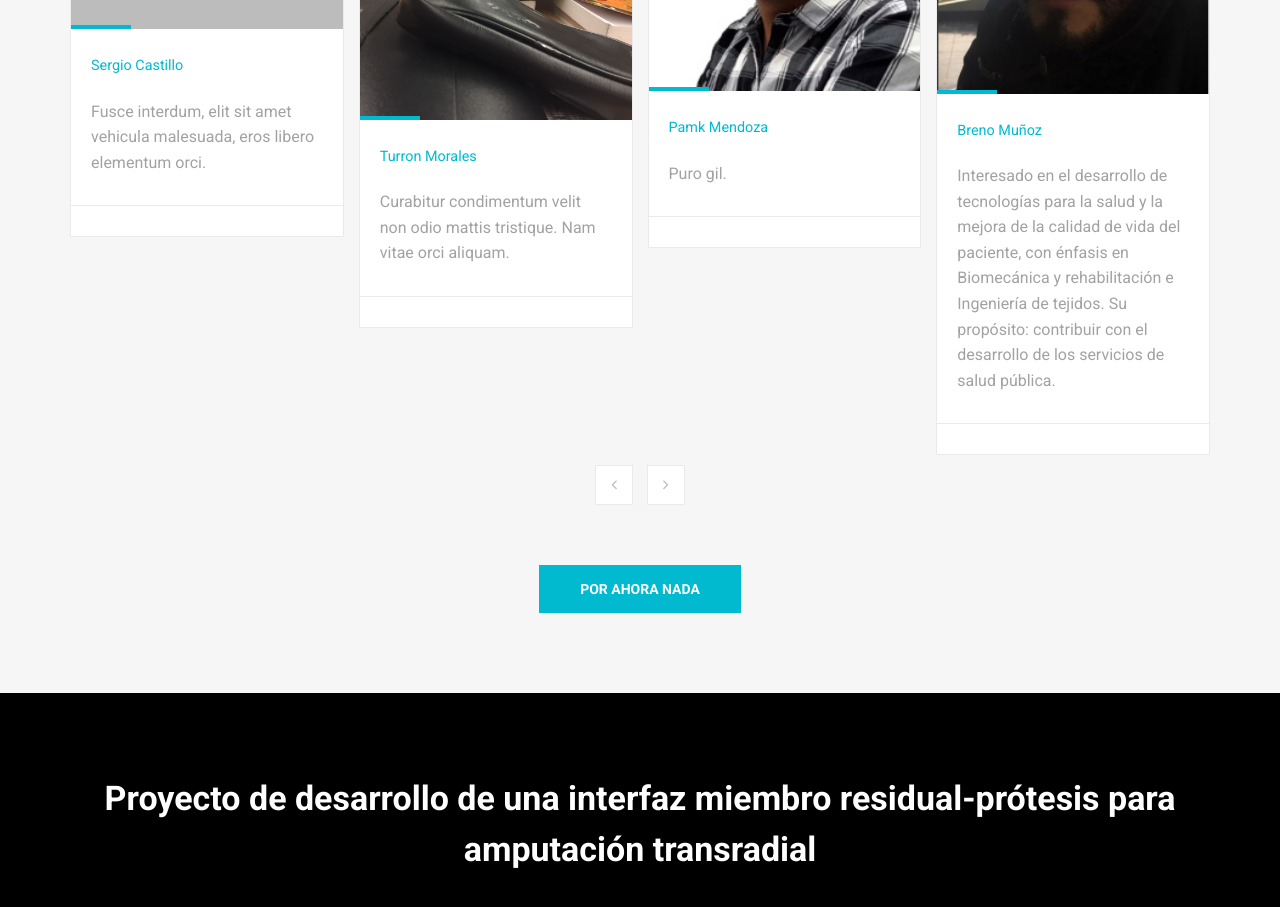
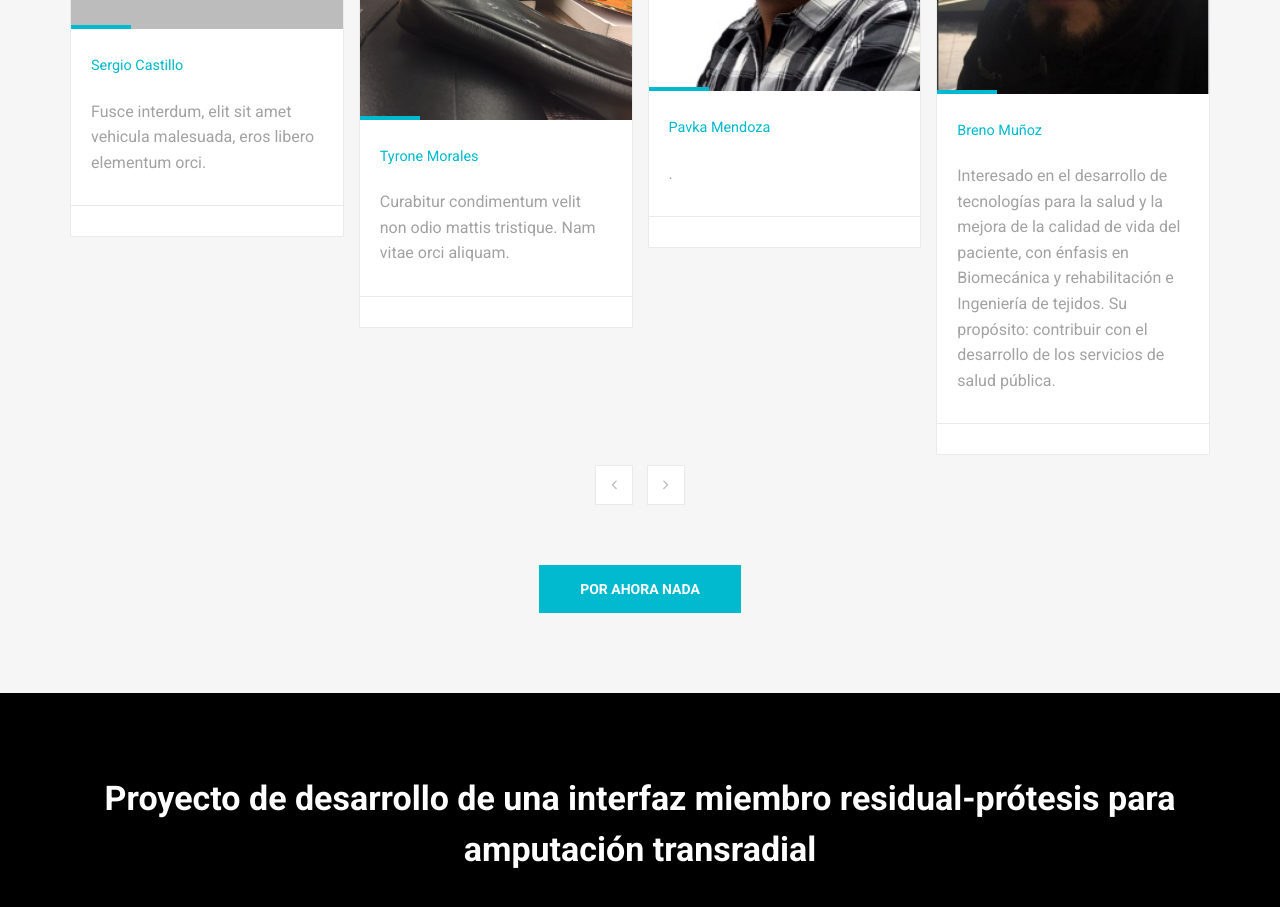
Before and after one commit to treck14/home, a plain HTML site: page index.html in a window 1280 px wide. Shown: the part 2000-2907 px from the top of the page. Drawn offline with Linux system fonts and the light colour scheme; a web font is replaced by a local one.

Commit message:
Update index.html

```diff
--- a/index.html
+++ b/index.html
@@ -296,7 +296,7 @@
                             </div><!-- end image-wrap -->
                             <div class="course-details">
                                 <h4>
-                                    <small>Turron Morales</small>
+                                    <small>Tyrone Morales</small>
 
                                 </h4>
                                 <p>Curabitur condimentum velit non odio mattis tristique. Nam vitae orci aliquam. </p>
@@ -323,10 +323,10 @@
                             </div><!-- end image-wrap -->
                             <div class="course-details">
                                 <h4>
-                                    <small>Pamk Mendoza</small>
+                                    <small>Pavka Mendoza</small>
 
                                 </h4>
-                                <p>Puro gil.</p>
+                                <p>.</p>
                             </div><!-- end details -->
                             <div class="course-footer clearfix">
                                 <div class="pull-left">
```
